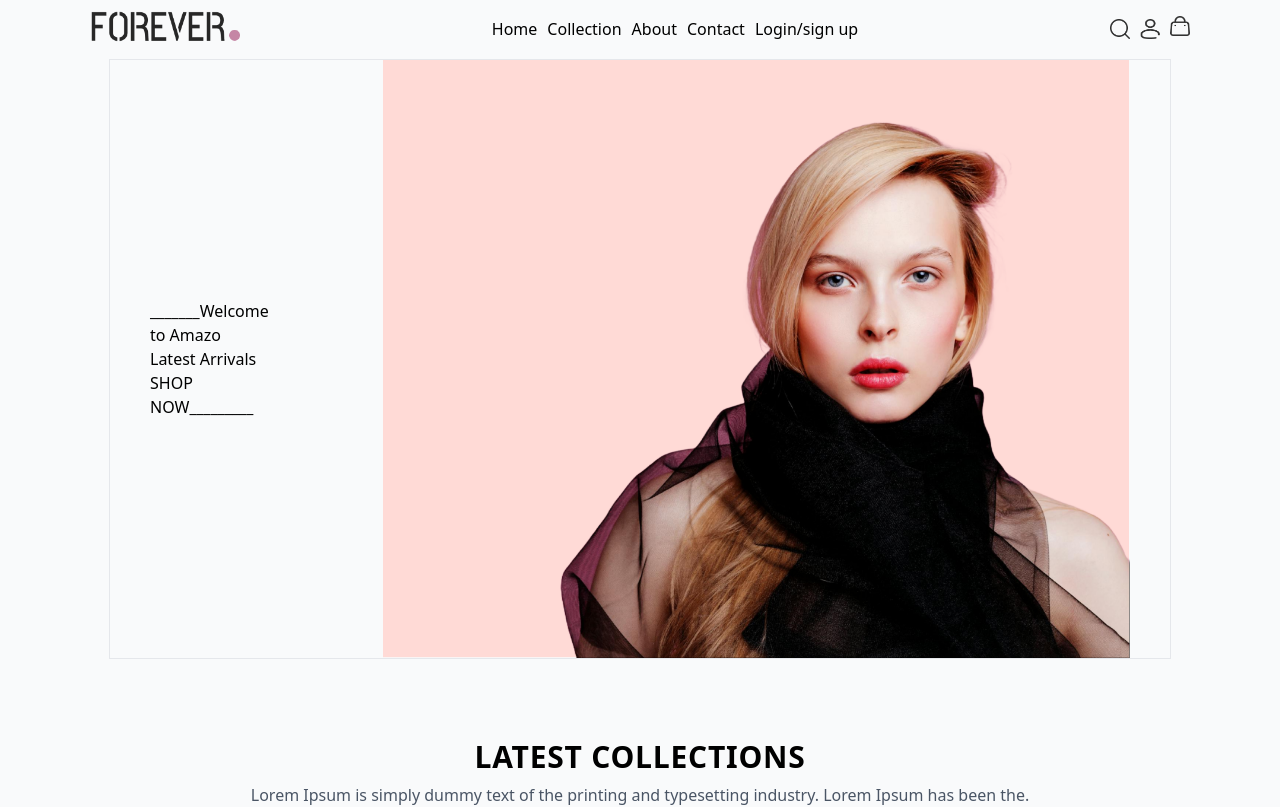
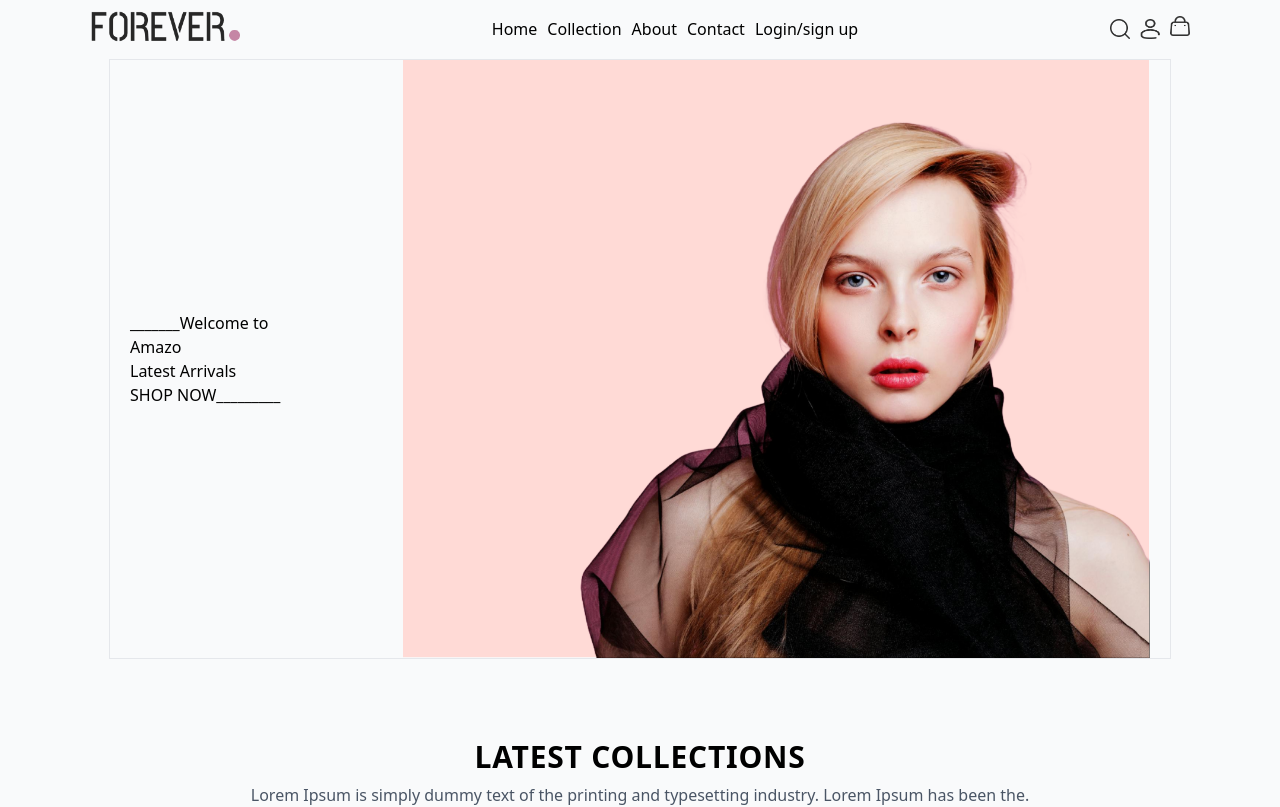
Before and after one commit to Vader-9/E-commercs, a React (Vite) app: page / in a window 1280 px wide. Shown: the top 807 px of the page. Built offline with nearby package versions, Linux system fonts and the light colour scheme.

Commit message:
pls work

```diff
--- a/src/Home/Header.jsx
+++ b/src/Home/Header.jsx
@@ -3,7 +3,7 @@ import { assets } from "../assets/assets"
 function Header() {
     return (
         <div className="w-full h-[600px] flex justify-center items-center bg-gray-50">
-            <div className="flex flex-col gap-[5px]   md:flex-row md:justify-between md:items-center  sm:px-6 md:px-10  bg-gray-50 md:pt-[0px] md:h-[600px] md: w-[90%] md: border border-gray-200 md:p-[0px] md: gap-[100px]">
+            <div className="flex flex-col gap-[5px]   md:flex-row md:justify-between md:items-center  sm:px-2 md:px-5  bg-gray-50 md:pt-[0px] md:h-[600px] md: w-[90%] md: border border-gray-200 md:p-[0px] md: gap-[100px]">
             <div className="p-[100] w-50% text-center md: w-full md:gap-[50px] md:text-left">
                 <h1>_______Welcome to Amazo</h1>
                 <h1>Latest Arrivals</h1>
```
